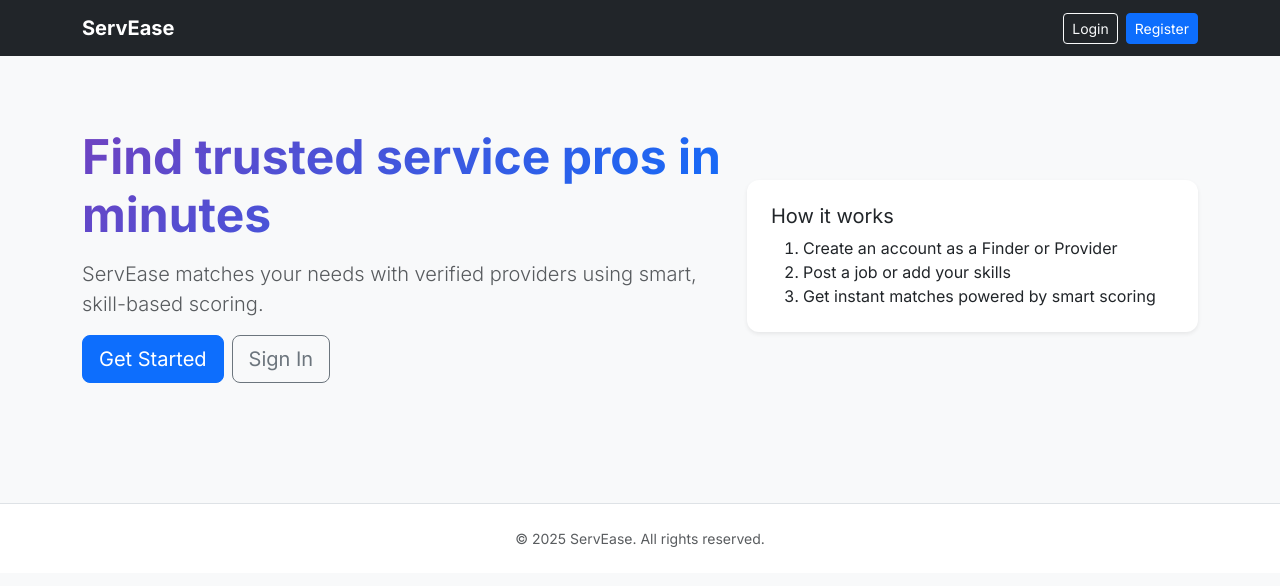
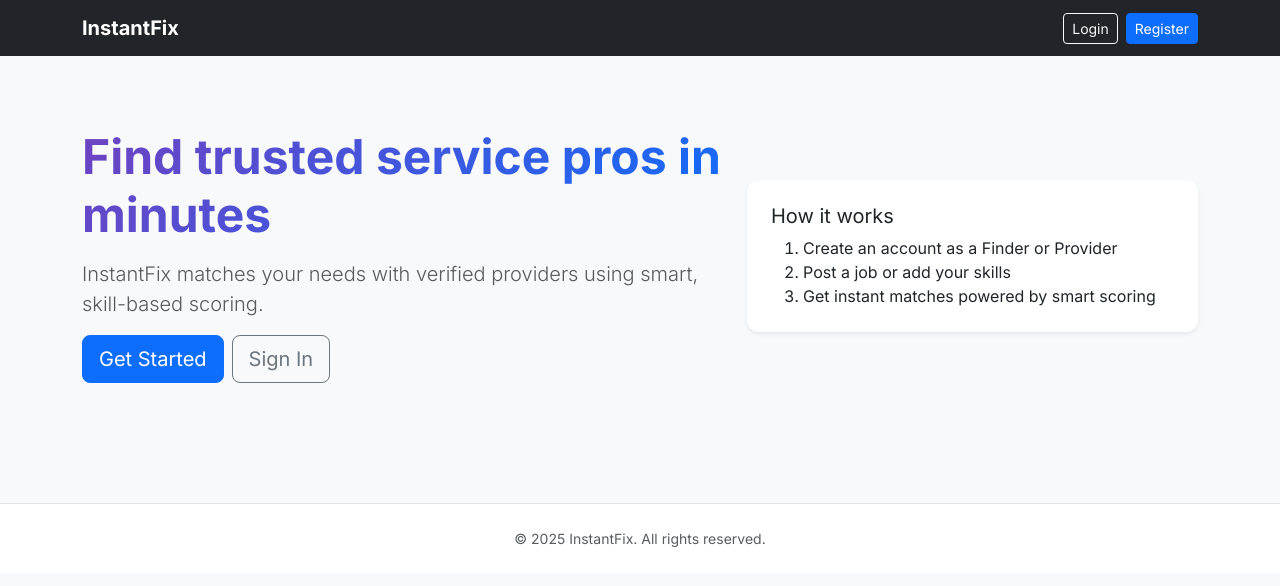
Before and after one commit to pythonicshariful/ServEase-AI-Powered-Smart-Service-Finder, a Flask app: page / in a window 1280 px wide. Shown: the top 586 px of the page. Run offline with Flask 3, Linux system fonts and the light colour scheme.

Commit message:
name changed ServEase to InstantFix

```diff
--- a/app.py
+++ b/app.py
@@ -13,7 +13,7 @@ import os
 
 app = Flask(__name__)
 app.config['SECRET_KEY'] = 'change_this_secret'
-app.config['SQLALCHEMY_DATABASE_URI'] = 'sqlite:///servease.db'
+app.config['SQLALCHEMY_DATABASE_URI'] = 'sqlite:///instantfix.db'
 app.config['SQLALCHEMY_TRACK_MODIFICATIONS'] = False
 
 # File upload configuration
@@ -89,7 +89,8 @@ def fromjson(s):
 
 # Gemini API configuration
 GEMINI_API_KEY = os.getenv('GEMINI_API_KEY', '')
-# # Set this as environment variable
+# Set this as environment variable
+
 
 if GEMINI_API_KEY:
     import google.generativeai as genai
@@ -782,7 +783,7 @@ if __name__ == '__main__':
         # Auto-migration: Add new columns
         try:
             import sqlite3
-            conn = sqlite3.connect('instance/servease.db')
+            conn = sqlite3.connect('instance/instantfix.db')
             cursor = conn.cursor()
 
             # Check users table columns
--- a/templates/base.html
+++ b/templates/base.html
@@ -1,10 +1,12 @@
 <!doctype html>
 <html lang="en">
+
 <head>
   <meta charset="utf-8">
   <meta name="viewport" content="width=device-width, initial-scale=1">
-  <title>ServEase</title>
-  <link href="https://cdn.jsdelivr.net/npm/bootstrap@5.3.3/dist/css/bootstrap.min.css" rel="stylesheet" integrity="sha384-QWTKZyjpPEjISv5WaRU9OFeRpok6YctnYmDr5pNlyT2bRjXh0JMhjY6hW+ALEwIH" crossorigin="anonymous">
+  <title>InstantFix</title>
+  <link href="https://cdn.jsdelivr.net/npm/bootstrap@5.3.3/dist/css/bootstrap.min.css" rel="stylesheet"
+    integrity="sha384-QWTKZyjpPEjISv5WaRU9OFeRpok6YctnYmDr5pNlyT2bRjXh0JMhjY6hW+ALEwIH" crossorigin="anonymous">
   <link rel="preconnect" href="https://fonts.googleapis.com">
   <link rel="preconnect" href="https://fonts.gstatic.com" crossorigin>
   <link href="https://fonts.googleapis.com/css2?family=Inter:wght@300;400;600;700&display=swap" rel="stylesheet">
@@ -12,11 +14,14 @@
   <link rel="stylesheet" href="{{ url_for('static', filename='style.css') }}">
   <link rel="stylesheet" href="{{ url_for('static', filename='profile.css') }}">
 </head>
-<body class="bg-light" style="font-family: 'Inter', system-ui, -apple-system, Segoe UI, Roboto, 'Helvetica Neue', Arial, 'Noto Sans', 'Apple Color Emoji', 'Segoe UI Emoji', 'Segoe UI Symbol';">
+
+<body class="bg-light"
+  style="font-family: 'Inter', system-ui, -apple-system, Segoe UI, Roboto, 'Helvetica Neue', Arial, 'Noto Sans', 'Apple Color Emoji', 'Segoe UI Emoji', 'Segoe UI Symbol';">
   <nav class="navbar navbar-expand-lg navbar-dark bg-dark">
     <div class="container">
-      <a class="navbar-brand fw-bold" href="{{ url_for('home') }}">ServEase</a>
-      <button class="navbar-toggler" type="button" data-bs-toggle="collapse" data-bs-target="#navbarNav" aria-controls="navbarNav" aria-expanded="false" aria-label="Toggle navigation">
+      <a class="navbar-brand fw-bold" href="{{ url_for('home') }}">InstantFix</a>
+      <button class="navbar-toggler" type="button" data-bs-toggle="collapse" data-bs-target="#navbarNav"
+        aria-controls="navbarNav" aria-expanded="false" aria-label="Toggle navigation">
         <span class="navbar-toggler-icon"></span>
       </button>
       <div class="collapse navbar-collapse" id="navbarNav">
@@ -30,13 +35,14 @@
           <li class="nav-item">
             <a href="{{ url_for('view_profile', user_id=current_user.id) }}" class="nav-link">
               {% if current_user.profile_image %}
-                  <img src="{{ url_for('static', filename=current_user.profile_image) }}"
-                       alt="Profile" class="rounded-circle" style="width: 24px; height: 24px; object-fit: cover;">
+              <img src="{{ url_for('static', filename=current_user.profile_image) }}" alt="Profile"
+                class="rounded-circle" style="width: 24px; height: 24px; object-fit: cover;">
               {% endif %}
               {{ current_user.name }}
             </a>
           </li>
-            <li class="nav-item"><a class="btn btn-outline-light btn-sm ms-2" href="{{ url_for('logout') }}">Logout</a></li>
+          <li class="nav-item"><a class="btn btn-outline-light btn-sm ms-2" href="{{ url_for('logout') }}">Logout</a>
+          </li>
           {% else %}
           <li class="nav-item me-2"><a class="btn btn-outline-light btn-sm" href="{{ url_for('login') }}">Login</a></li>
           <li class="nav-item"><a class="btn btn-primary btn-sm" href="{{ url_for('register') }}">Register</a></li>
@@ -50,7 +56,9 @@
     {% with messages = get_flashed_messages(with_categories=true) %}
     {% if messages %}
     {% for category, msg in messages %}
-          <div class="alert alert-{{ 'danger' if category == 'danger' else ('success' if category == 'success' else ('info' if category == 'info' else 'secondary')) }} alert-dismissible fade show" role="alert">
+    <div
+      class="alert alert-{{ 'danger' if category == 'danger' else ('success' if category == 'success' else ('info' if category == 'info' else 'secondary')) }} alert-dismissible fade show"
+      role="alert">
       {{ msg }}
       <button type="button" class="btn-close" data-bs-dismiss="alert" aria-label="Close"></button>
     </div>
@@ -62,11 +70,14 @@
 
   <footer class="border-top py-4 mt-5 bg-white">
     <div class="container text-center text-muted small">
-      © {{ 2025 }} ServEase. All rights reserved.
+      © {{ 2025 }} InstantFix. All rights reserved.
     </div>
   </footer>
 
-  <script src="https://cdn.jsdelivr.net/npm/bootstrap@5.3.3/dist/js/bootstrap.bundle.min.js" integrity="sha384-YvpcrYf0tY3lHB60NNkmXc5s9fDVZLESaAA55NDzOxhy9GkcIdslK1eN7N6jIeHz" crossorigin="anonymous"></script>
+  <script src="https://cdn.jsdelivr.net/npm/bootstrap@5.3.3/dist/js/bootstrap.bundle.min.js"
+    integrity="sha384-YvpcrYf0tY3lHB60NNkmXc5s9fDVZLESaAA55NDzOxhy9GkcIdslK1eN7N6jIeHz"
+    crossorigin="anonymous"></script>
   {% block scripts %}{% endblock %}
 </body>
+
 </html>
--- a/templates/home.html
+++ b/templates/home.html
@@ -4,7 +4,8 @@
   <div class="row align-items-center">
     <div class="col-lg-7">
       <h1 class="display-5 fw-bold">Find trusted service pros in minutes</h1>
-        <p class="lead text-muted mt-3">ServEase matches your needs with verified providers using smart, skill-based scoring.</p>
+      <p class="lead text-muted mt-3">InstantFix matches your needs with verified providers using smart, skill-based
+        scoring.</p>
       <div class="d-flex gap-2 mt-3">
         <a href="{{ url_for('register') }}" class="btn btn-primary btn-lg">Get Started</a>
         <a href="{{ url_for('login') }}" class="btn btn-outline-secondary btn-lg">Sign In</a>
```
Also changed, not shown: static/uploads/covers/7_1765293489_FB_IMG_1754038517797.jpg (added), static/uploads/covers/8_1765294745_FB_IMG_1743068599331.jpg (added), static/uploads/profiles/7_1765293489_020250627_182135_lmc_8.4.jpg (added), static/uploads/profiles/8_1765294745_FB_IMG_1752261045811.jpg (added). Lines whose indentation alone changed are shown as unchanged.
